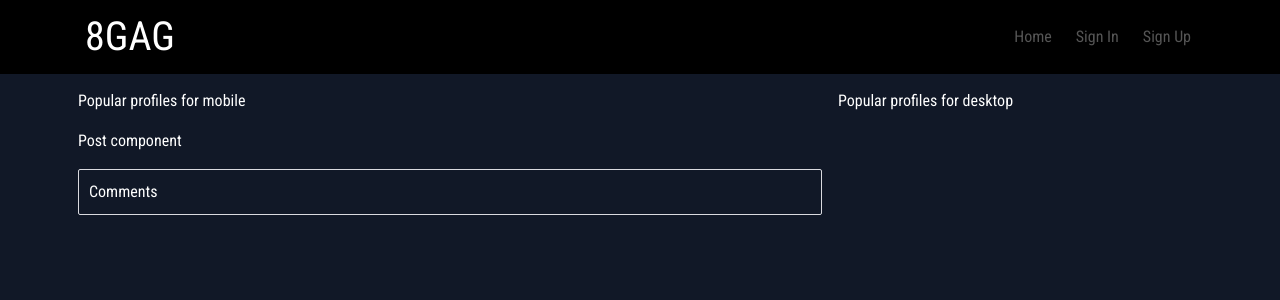
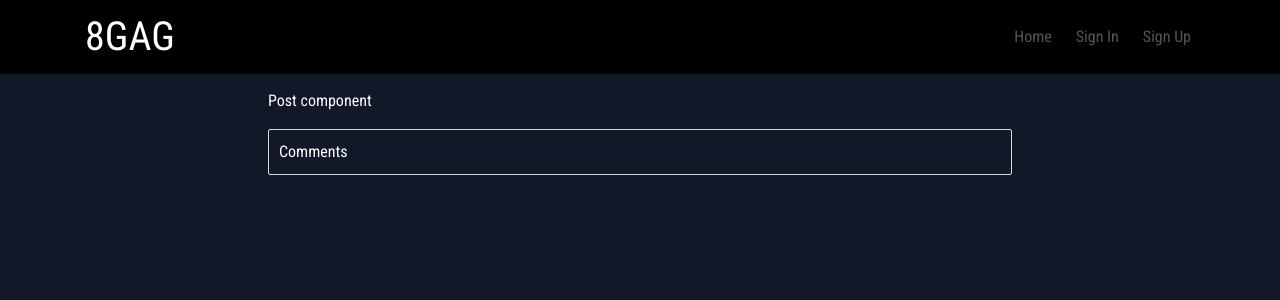
Before and after one commit to TimSchulz1991/project5-8gag-react, a React (Create React App) app: page /posts/1 in a window 1280 px wide. Shown: the top 300 px of the page. Built offline with nearby package versions, Linux system fonts and the light colour scheme; no server answers.

Commit message:
Styling the post page, offsetting cloumn

```diff
--- a/src/pages/posts/PostPage.js
+++ b/src/pages/posts/PostPage.js
@@ -31,13 +31,9 @@ function PostPage() {
 
     return (
         <Row className="h-100">
-            <Col className="py-2 p-0 p-lg-2" lg={8}>
-                <p>Popular profiles for mobile</p>
+            <Col className="py-2 p-0 p-lg-2" lg={{ span: 8, offset: 2 }}>
                 <p>Post component</p>
                 <Container className={appStyles.Content}>Comments</Container>
-            </Col>
-            <Col lg={4} className="d-none d-lg-block p-0 p-lg-2">
-                Popular profiles for desktop
             </Col>
         </Row>
     );
```
